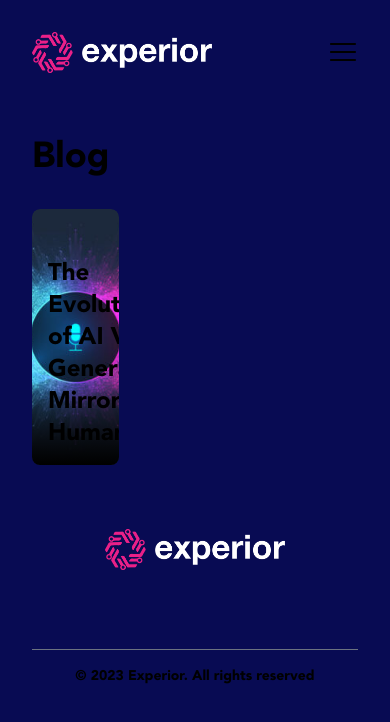
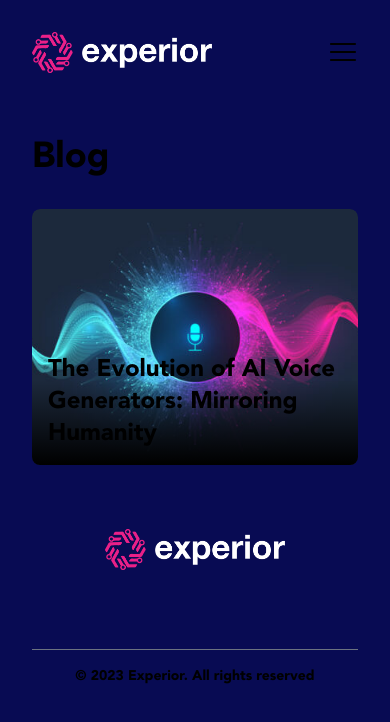
Before and after one commit to fabioferreira3/experior-website, a Next.js app: page /blog in a window 390 px wide. Shown: the top 722 px of the page. Built offline with nearby package versions, Linux system fonts and the light colour scheme; no server answers; some icons are missing.

Commit message:
fix blog page

```diff
--- a/src/pages/blog.tsx
+++ b/src/pages/blog.tsx
@@ -53,7 +53,7 @@
       </Head>
       <div className="md:max-w-6xl m-auto flex flex-col p-8">
         <h1 className="text-4xl font-bold">Blog</h1>
-        <div className="grid grid-cols-3 mt-8 gap-8">
+        <div className="grid grid-cols-1 md:grid-cols-3 mt-8 gap-8">
           <PostPreview
             title="The Evolution of AI Voice Generators: Mirroring Humanity"
             image="/imgs/ai-voice-generator.jpg"
```
